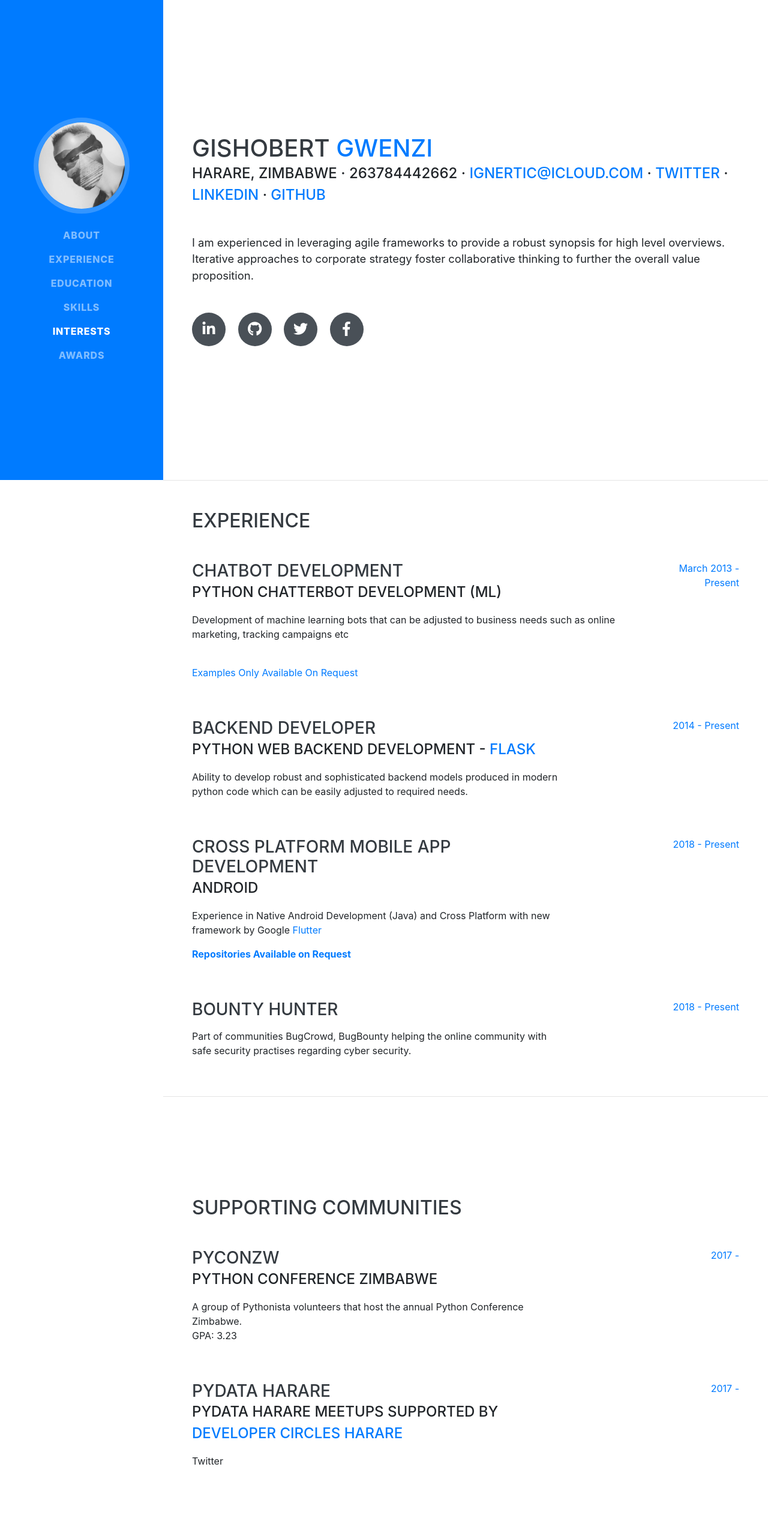
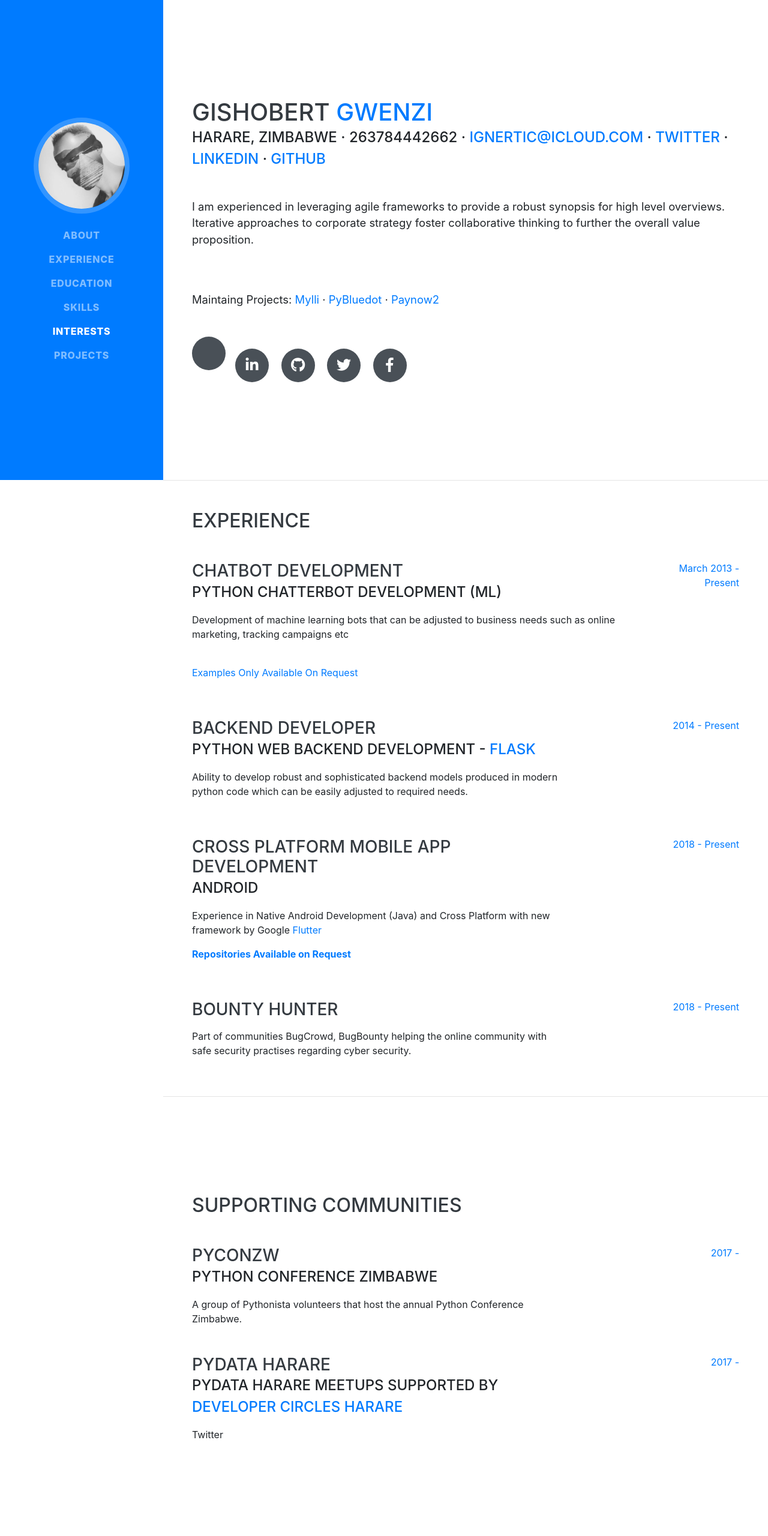
Before and after one commit to tinashe13/ignertic.github.io, a website with bundled scripts: page index.html in a window 1280 px wide. Shown: the top 2560 px of the page at 60% size. Built offline with nearby package versions, Linux system fonts and the light colour scheme; a web font is replaced by a local one.

Commit message:
Lil update

```diff
--- a/index.html
+++ b/index.html
@@ -53,7 +53,7 @@
           <a class="nav-link js-scroll-trigger" href="#interests">Interests</a>
         </li>
         <li class="nav-item">
-          <a class="nav-link js-scroll-trigger" href="#awards">Awards</a>
+          <a class="nav-link js-scroll-trigger" href="#awards">Projects</a>
         </li>
       </ul>
     </div>
@@ -70,6 +70,8 @@
           <a href="mailto:ignertic@icloud.com">ignertic@icloud.com</a> · <a href="https://twitter.com/iamsupercode">Twitter</a> · <a href="https://linkedin.com/in/supercode">LinkedIN</a> · <a href="https://github.com/ignertic">Github</a>
         </div>
         <p class="lead mb-5">I am experienced in leveraging agile frameworks to provide a robust synopsis for high level overviews. Iterative approaches to corporate strategy foster collaborative thinking to further the overall value proposition.</p>
+        <br/>
+        <p class="lead mb-5">Maintaing Projects: <a href="https://github.com/ignertic/mylli">Mylli</a> · <a href="https://github.com/ignertic/pybluedot">PyBluedot</a> · <a href="https://github.com/ignertic/paynow2">Paynow2
         <div class="social-icons">
           <a href="https://www.linkedin.com/in/supercode/">
             <i class="fab fa-linkedin-in"></i>
@@ -157,14 +159,14 @@
             <h3 class="mb-0">PyConZW</h3>
             <div class="subheading mb-3">Python Conference Zimbabwe</div>
             <div>A group of Pythonista volunteers that host the annual Python Conference Zimbabwe.</div>
-            <p>GPA: 3.23</p>
+
           </div>
           <div class="resume-date text-md-right">
             <span class="text-primary">2017 - </span>
           </div>
         </div>
 
-        <div class="resume-item d-flex flex-column flex-md-row justify-content-between">
+        <div class="resume-item d-flex flex-column flex-md-row justify-content-between mb-5">
           <div class="resume-content">
             <h3 class="mb-0">PyData Harare</h3>
             <div class="subheading mb-3">PyData Harare meetups supported by <a href="https://facebook.com">Developer Circles Harare</a></div>
@@ -184,7 +186,7 @@
       <div class="w-100">
         <h2 class="mb-5">Skills</h2>
 
-        <div class="subheading mb-3">Novice To Intermediate</div>
+        <div class="subheading mb-3">Worked with Technologies</div>
         <ul class="list-inline dev-icons">
           <li class="list-inline-item">
             <i class="fab fa-html5"></i>
@@ -213,6 +215,9 @@
         <ul class="fa-ul mb-0">
           <li>
             <i class="fa-li fa fa-check">Social Media Chatbot Development</i>
+          </li>
+          <li>
+            <i class="fa-li fa fa-check">Mobile Flutter Development</i>
           </li>
 
 
```
